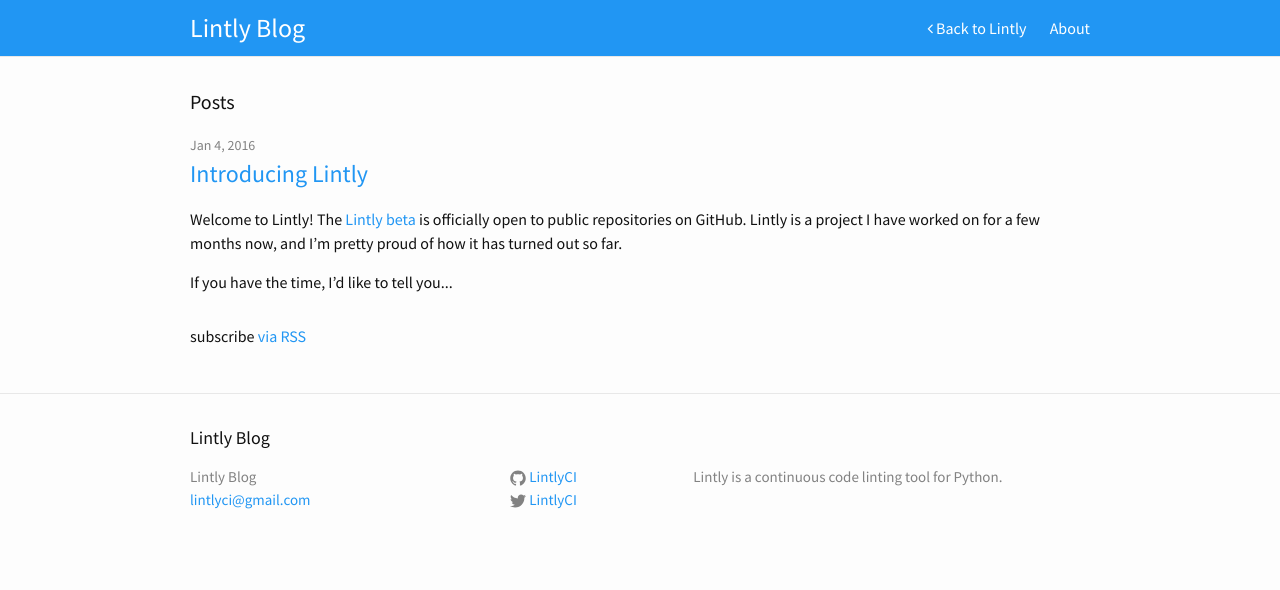
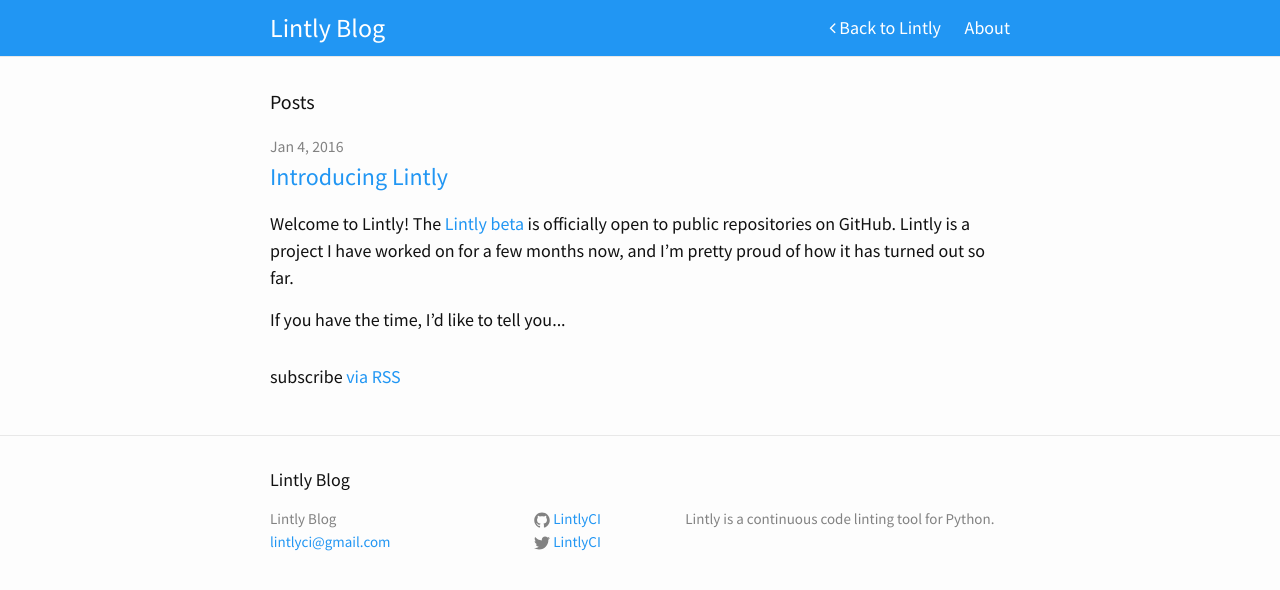
Before and after one commit to LintlyCI/Lintly-Blog, a Jekyll site: the page built from index.md, in a window 1280 px wide. Shown: the top 590 px of the page. Built offline with Jekyll 4.4.1, drawn with Linux system fonts in a browser that asks for light colours.

Commit message:
Increase font size

```diff
--- a/assets/main.scss
+++ b/assets/main.scss
@@ -5,7 +5,7 @@
 
 // Our variables
 $base-font-family: "Source Sans Pro", sans-serif;
-$base-font-size:   16px;
+$base-font-size:   18px;
 $base-font-weight: 400;
 $small-font-size:  $base-font-size * 0.875;
 $base-line-height: 1.5;
@@ -21,7 +21,7 @@ $grey-color-light: lighten($grey-color, 40%);
 $grey-color-dark:  darken($grey-color, 25%);
 
 // Width of the content area
-$content-width:    960px;
+$content-width:    800px;
 
 $on-palm:          600px;
 $on-laptop:        800px;
```
